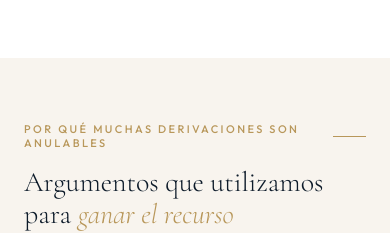
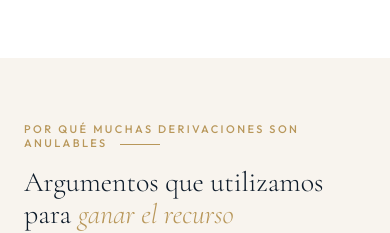
Before and after one commit to Ivanrm01/IRM-Abogados, a Next.js app: page /derivaciones-responsabilidad-tributaria in a window 390 px wide. Shown: the part 4040-4273 px from the top of the page. Built offline with nearby package versions, Linux system fonts and the light colour scheme.

Commit message:
Update globals.css

```diff
--- a/app/globals.css
+++ b/app/globals.css
@@ -84,4 +84,6 @@ p { font-weight: 300; line-height: 1.85; }
 /* RESPONSIVE */
 @media (max-width: 960px) {
   .section { padding: 64px 24px; }
+  .eyebrow { display: block; }
+  .eyebrow::after { display: inline-block; vertical-align: middle; margin-left: 12px; }
 }
```
